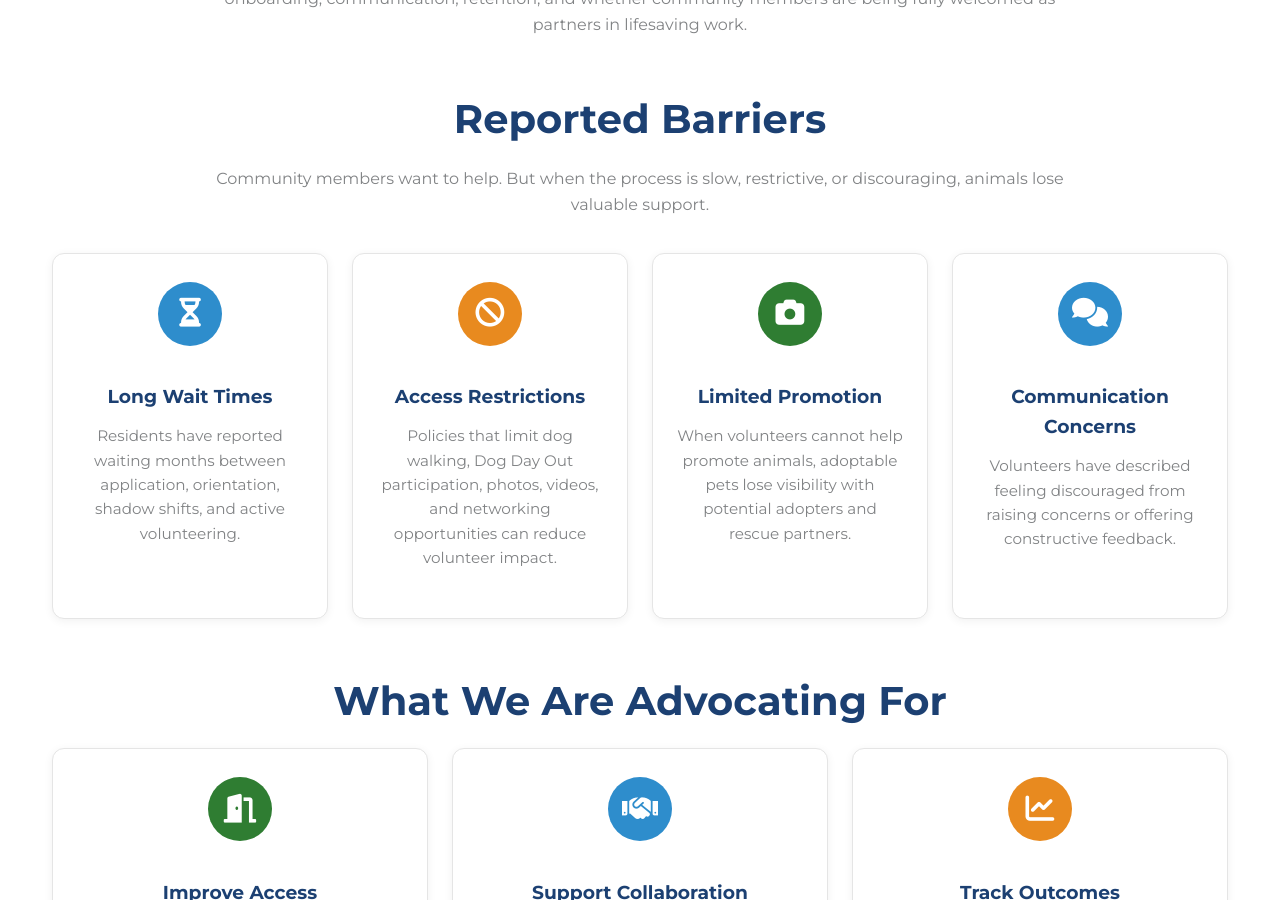
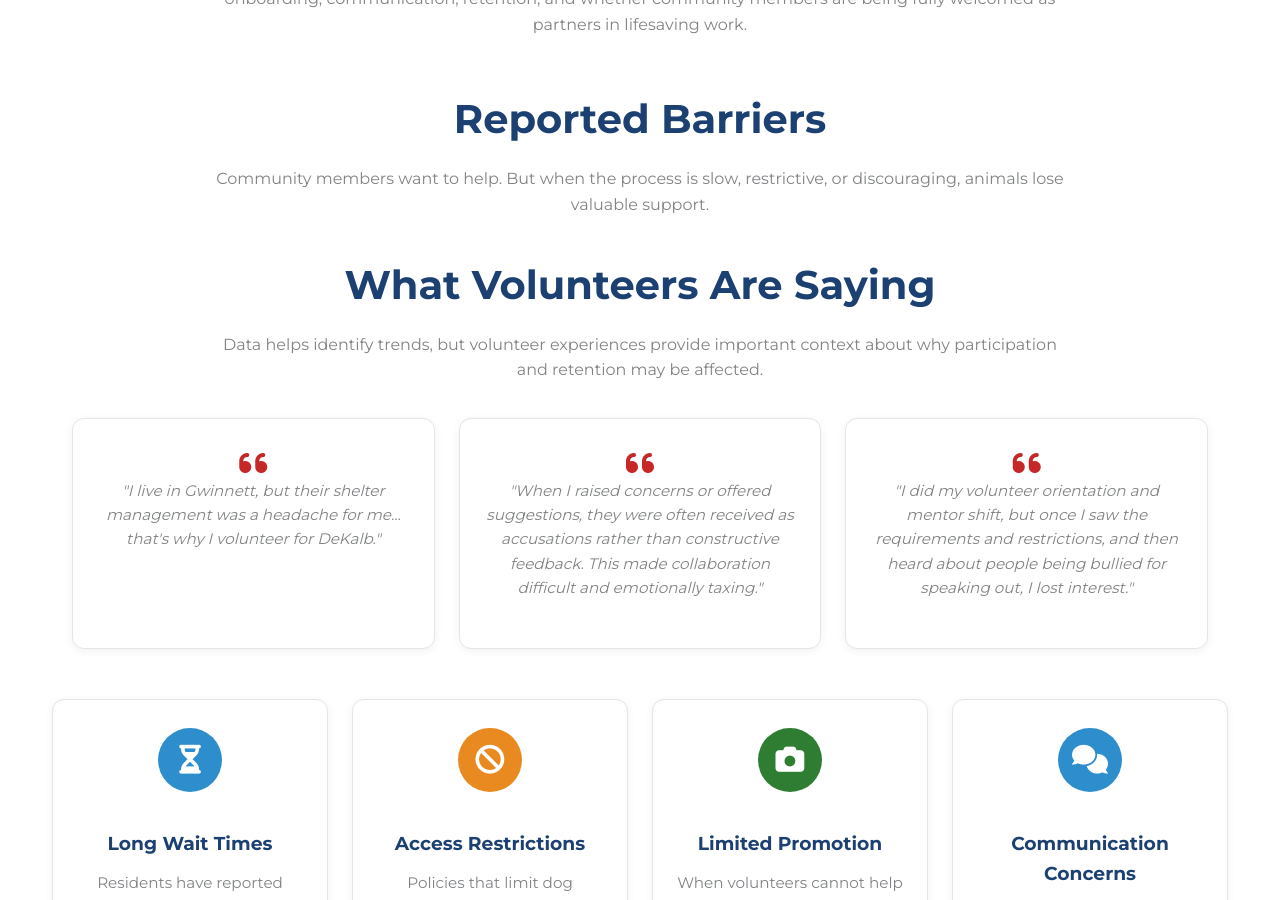
Before and after one commit to whitleybacon/gwinnett-animal-advocacy-alliance, a Jekyll site: the page built from issues/volunteer-engagement/index.html, in a window 1280 px wide and 900 px high, scrolled down 2775 px. Built offline with Jekyll 4.4.1, drawn with Linux system fonts in a browser that asks for light colours.

Commit message:
Update index.html

```diff
--- a/issues/volunteer-engagement/index.html
+++ b/issues/volunteer-engagement/index.html
@@ -94,6 +94,43 @@ title: Volunteer Engagement
         Community members want to help. But when the process is slow, restrictive, or discouraging, animals lose valuable support.
     </p>
 
+     <section class="home-section">
+     <h2>What Volunteers Are Saying</h2>
+
+     <p class="section-intro">
+         Data helps identify trends, but volunteer experiences provide important context about why participation and retention may be affected.
+     </p>
+
+     <div class="home-card-grid three-across-cards">
+
+         <div class="home-card">
+             <i class="fas fa-quote-left" style="font-size:2rem; color:#c62828;"></i>
+
+             <p style="font-style:italic;">
+                 "I live in Gwinnett, but their shelter management was a headache for me... that's why I volunteer for DeKalb."
+             </p>
+         </div>
+
+         <div class="home-card">
+             <i class="fas fa-quote-left" style="font-size:2rem; color:#c62828;"></i>
+
+             <p style="font-style:italic;">
+                 "When I raised concerns or offered suggestions, they were often received as accusations rather than constructive feedback. This made collaboration difficult and emotionally taxing."
+             </p>
+         </div>
+
+         <div class="home-card">
+             <i class="fas fa-quote-left" style="font-size:2rem; color:#c62828;"></i>
+
+             <p style="font-style:italic;">
+                 "I did my volunteer orientation and mentor shift, but once I saw the requirements and restrictions, and then heard about people being bullied for speaking out, I lost interest."
+             </p>
+         </div>
+
+     </div>
+</section>
+
+
     <div class="home-card-grid four-across">
 
         <div class="home-card">
```
